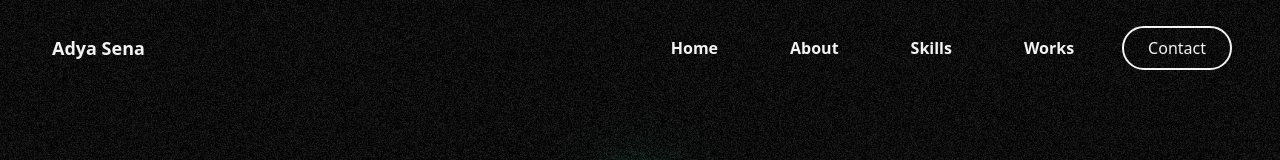
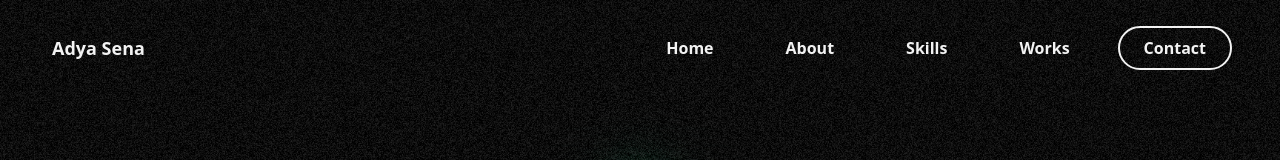
Before and after one commit to adyasena/adyasena.github.io, a React (Vite) app: page / in a window 1280 px wide. Shown: the top 160 px of the page. Built offline with nearby package versions, Linux system fonts and the light colour scheme.

Commit message:
feat: update text weight

```diff
--- a/src/components/navbar.jsx
+++ b/src/components/navbar.jsx
@@ -24,20 +24,20 @@ const Navbar = () => {
             <img src={Logo} alt="logo kominfo" className={"m-2 transform duration-300 ease " + (scroll ? "w-8" : "w-0 mr-[-4px]")}/>
             <p className="transform">Adya Sena</p>
           </div>
-          <div className="flex gap-6">
-            <button className="text-base py-2 px-6 rounded-full transform duration-300 ease text-white hover:text-green">
+          <div className="flex gap-6 text-base">
+            <button className="py-2 px-6 rounded-full transform duration-300 ease text-white hover:text-green">
                 Home
             </button>
-            <button className="text-base py-2 px-6 rounded-full transform duration-300 ease text-white hover:text-red">
+            <button className="py-2 px-6 rounded-full transform duration-300 ease text-white hover:text-red">
                 About
             </button>
-            <button className="text-base py-2 px-6 rounded-full transform duration-300 ease text-white hover:text-blue">
+            <button className="py-2 px-6 rounded-full transform duration-300 ease text-white hover:text-blue">
                 Skills
             </button>
-            <button className="text-base py-2 px-6 rounded-full transform duration-300 ease text-white hover:text-pink">
+            <button className="py-2 px-6 rounded-full transform duration-300 ease text-white hover:text-pink">
                 Works
             </button>
-            <button className={"text-base border-2 font-normal py-2 px-6 rounded-full transform duration-300 ease "
+            <button className={"border-2 py-2 px-6 rounded-full transform duration-300 ease "
               + (scroll ? "bg-white text-black border-white hover:bg-white hover:text-black" : "text-white border-white hover:bg-white hover:text-black")}>
                 Contact
             </button>
```
